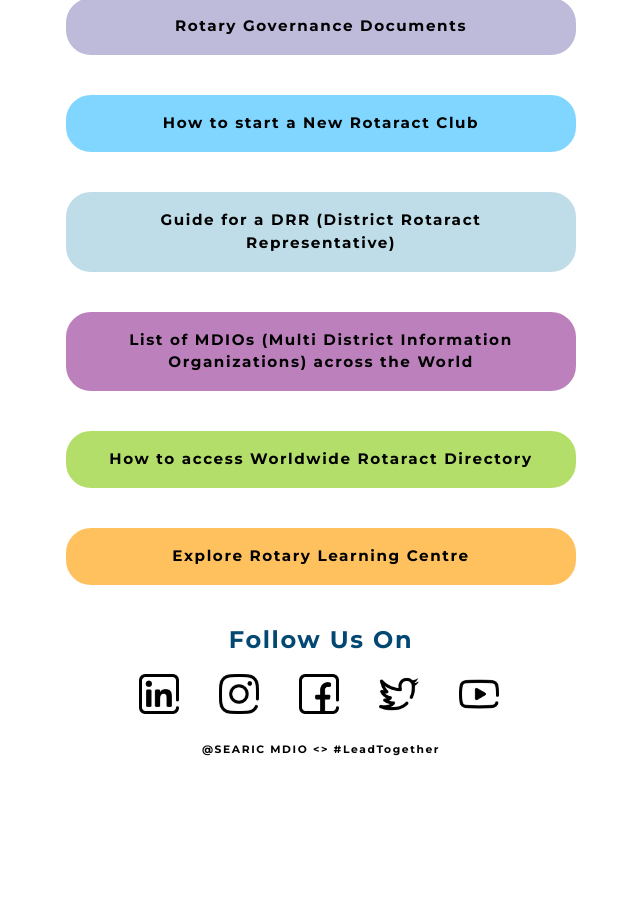
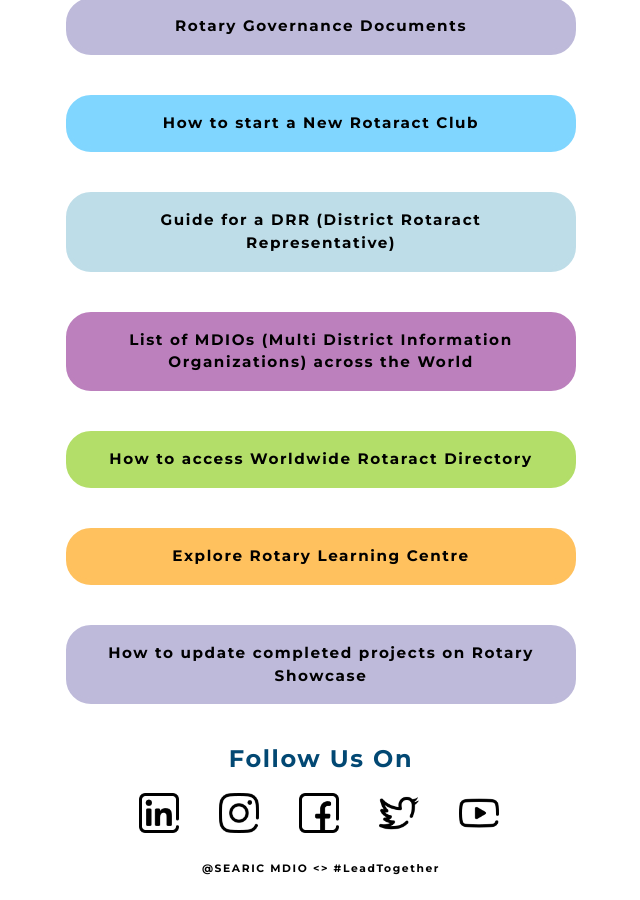
Before and after one commit to SEARICMDIO/RotaWallet, a Jekyll site: the page built from index.md, in a window 1280 px wide and 900 px high, scrolled down 593 px. Shown: the whole window, without its empty margins (319-959 px from the left). Built offline with Jekyll 4.4.1, drawn with Linux system fonts in a browser that asks for light colours; a script that is not in the unit is left out; before the commit the page ends 1374 px from its top, so only the background shows below that.

Commit message:
Update RotaWallet - SEARIC MDIO “wallet”

```diff
--- a/_data/referrals.yml
+++ b/_data/referrals.yml
@@ -39,6 +39,9 @@
   - title: Explore Rotary Learning Centre
     url: https://www.youtube.com/watch?v=yOz5hh9FFS0&t=170s
     color: mediumlight-brown
+  - title: How to update completed projects on Rotary Showcase
+    url: https://www.youtube.com/watch?v=6V372JyWo-E
+    color: lightgrayish-blue
 body: "**Rota Wallet** is an initiative of **SEARIC MDIO** (*S*outh *E*ast
   *A*sia *R*otaract *I*nformation *C*entre) to help everyone understand Rotaract
   better :)"
```
